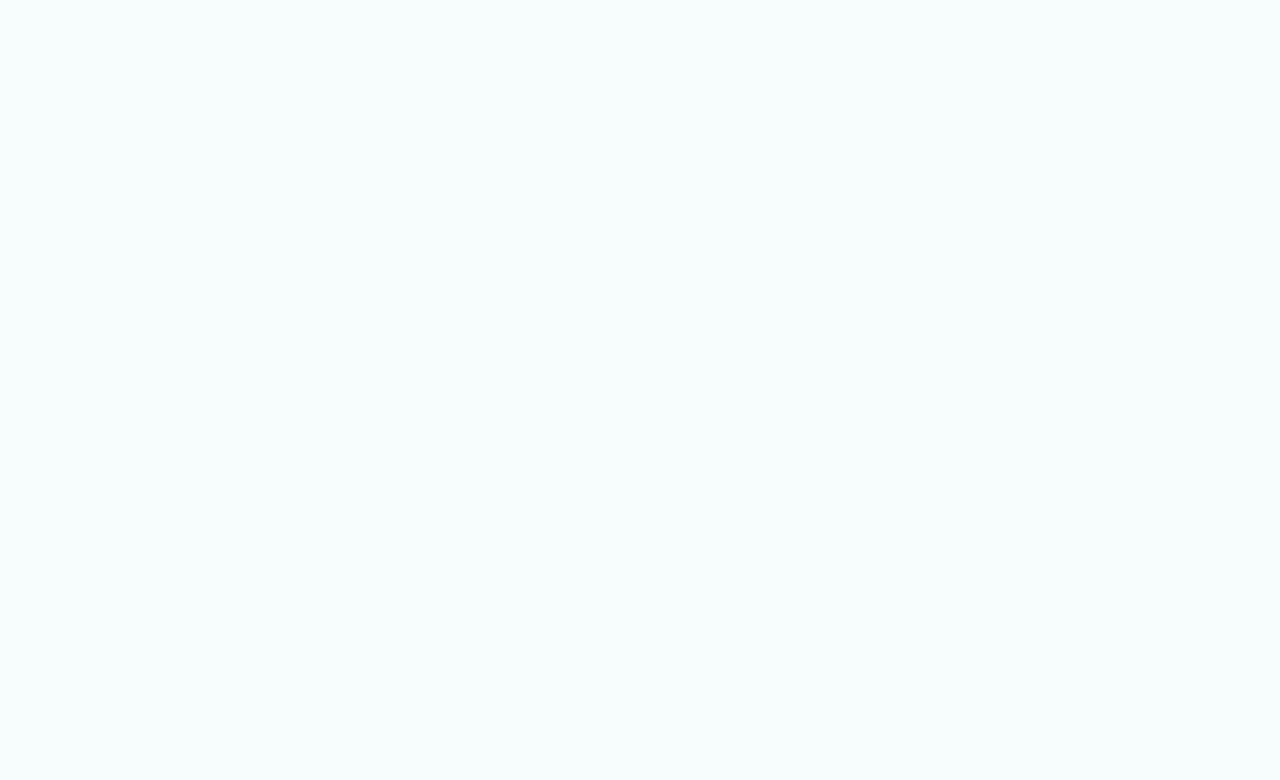
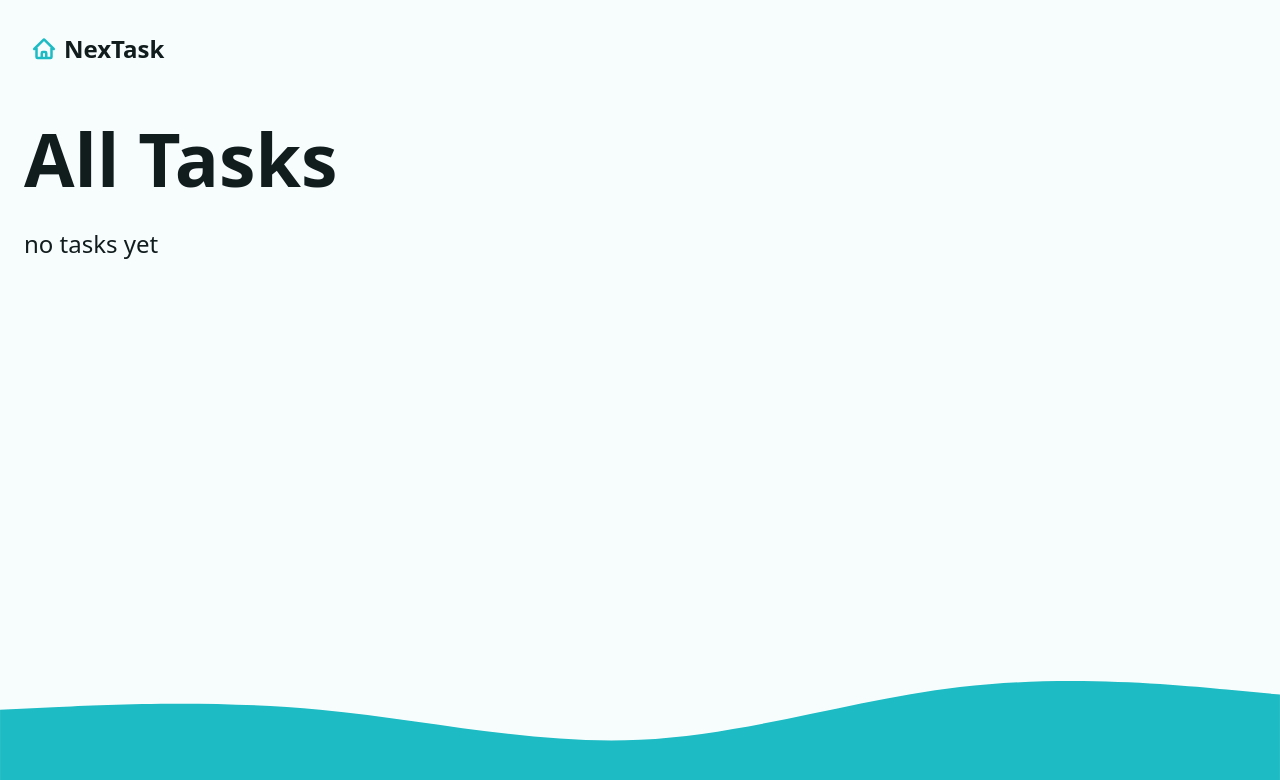
Before and after one commit to billie-zhang/nexTask, a React (Vite) app: page /tasks in a window 1280 px wide. Before the commit this address had no page. Shown: the top 780 px of the page. Built offline with nearby package versions, Linux system fonts and the light colour scheme.

Commit message:
add all tasks page

```diff
--- a/src/App.jsx
+++ b/src/App.jsx
@@ -5,6 +5,7 @@ import Dashboard, { dashboardAction, dashboardLoader } from "./pages/Dashboard";
 import Error from "./pages/Error";
 import Main, { mainLoader } from "./layouts/Main";
 import { logoutAction } from "./actions/logout";
+import TasksPage, { tasksLoader } from "./pages/TasksPage";
 
 const router = createBrowserRouter([
   {
@@ -19,6 +20,11 @@ const router = createBrowserRouter([
         loader: dashboardLoader,
         action: dashboardAction,
         errorElement: <Error />,
+      },
+      {
+        path: "tasks",
+        element: <TasksPage />,
+        loader: tasksLoader,
       },
       {
         path: "logout",
--- a/src/pages/Dashboard.jsx
+++ b/src/pages/Dashboard.jsx
@@ -1,4 +1,4 @@
-import { useLoaderData } from "react-router-dom";
+import { useLoaderData, Link } from "react-router-dom";
 import { createGoal, fetchData, createTask } from "../helpers";
 import Intro from "../components/Intro";
 import AddGoalForm from "../components/AddGoalForm";
@@ -86,8 +86,15 @@ const Dashboard = () => {
                   <div className="grid-md">
                     <h2>Current Tasks</h2>
                     <Table
-                      tasks={tasks.sort((a, b) => b.createdAt - a.createdAt)}
+                      tasks={tasks
+                        .sort((a, b) => b.createdAt - a.createdAt)
+                        .slice(0, 5)}
                     />
+                    {
+                      <Link to="tasks" className="btn btn--dark">
+                        View all tasks
+                      </Link>
+                    }
                   </div>
                 )}
               </div>
--- /dev/null
+++ b/src/pages/TasksPage.jsx
@@ -0,0 +1,27 @@
+import React from "react";
+import { fetchData } from "../helpers";
+import { useLoaderData } from "react-router-dom";
+import Table from "../components/Table";
+
+export function tasksLoader() {
+  const tasks = fetchData("tasks");
+  return { tasks };
+}
+
+const TasksPage = () => {
+  const { tasks } = useLoaderData();
+  return (
+    <div className="grid-lg">
+      <h1>All Tasks</h1>
+      {tasks && tasks.length > 0 ? (
+        <div className="grid-md">
+          <Table tasks={tasks} />
+        </div>
+      ) : (
+        <p>no tasks yet</p>
+      )}
+    </div>
+  );
+};
+
+export default TasksPage;
```
